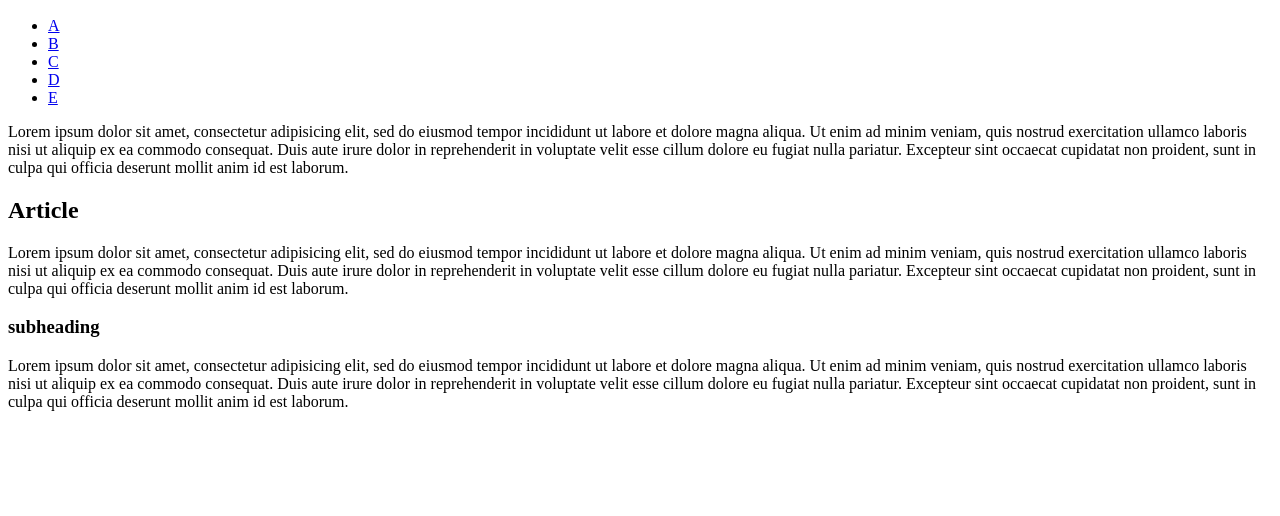
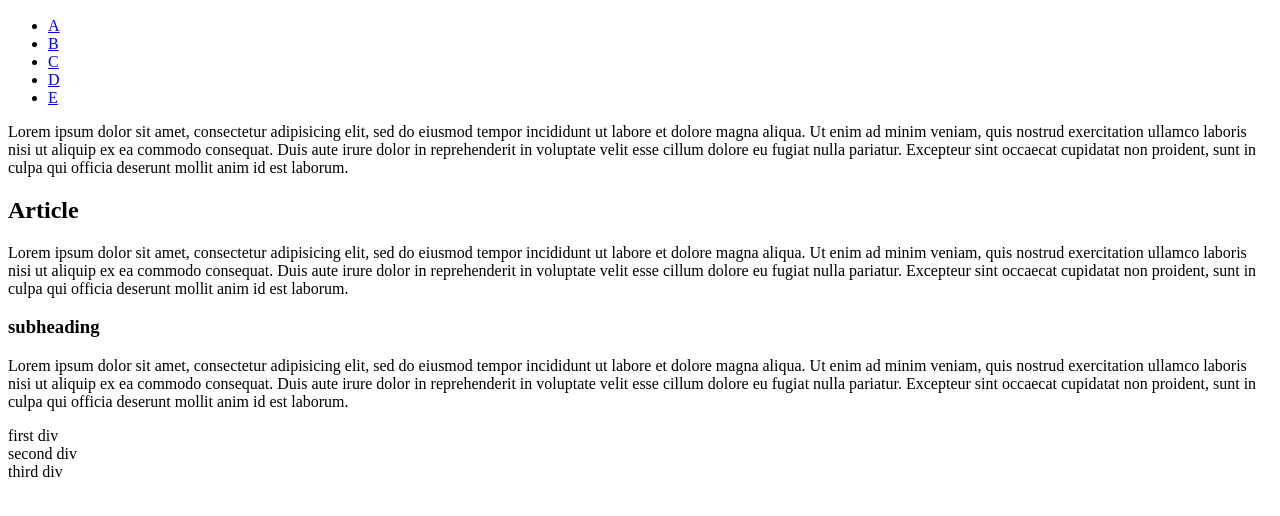
Before and after one commit to runtao0/DOMarama, a plain HTML site: page index.html in a window 1280 px wide. Shown: the part 110-626 px from the top of the page. Drawn offline with nearby package versions, Linux system fonts and the light colour scheme.

Commit message:
Minor changes to HTML skeleton for more examples

```diff
--- a/index.html
+++ b/index.html
@@ -31,6 +31,16 @@
         <p>Lorem ipsum dolor sit amet, consectetur adipisicing elit, sed do eiusmod tempor incididunt ut labore et dolore magna aliqua. Ut enim ad minim veniam, quis nostrud exercitation ullamco laboris nisi ut aliquip ex ea commodo consequat. Duis aute irure dolor in reprehenderit in voluptate velit esse cillum dolore eu fugiat nulla pariatur. Excepteur sint occaecat cupidatat non proident, sunt in culpa qui officia deserunt mollit anim id est laborum.</p>
       </article>
     </main>
+    <div class="first">
+      first div
+      <div>
+        second div
+      </div>
+    </div>
+
+    <div>
+      third div
+    </div>
 
   </body>
 </html>
```
